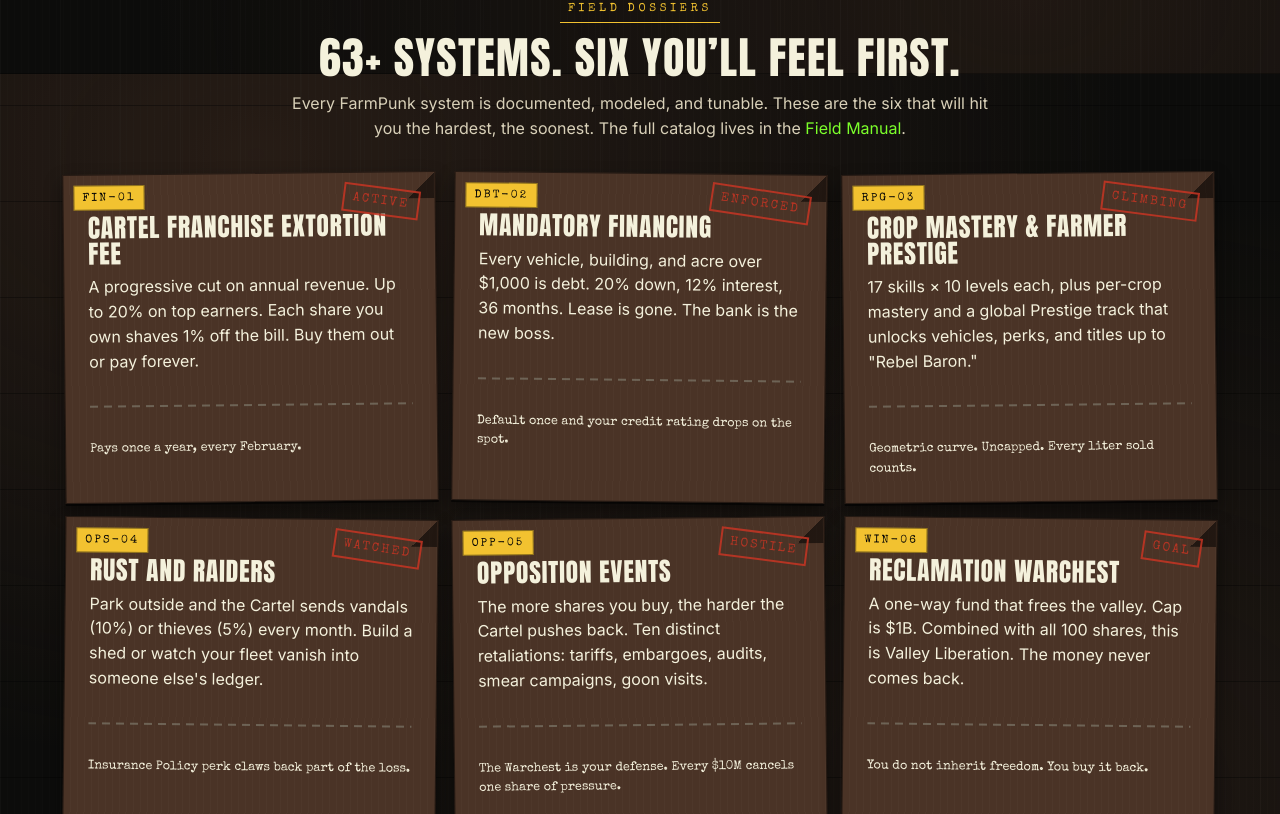
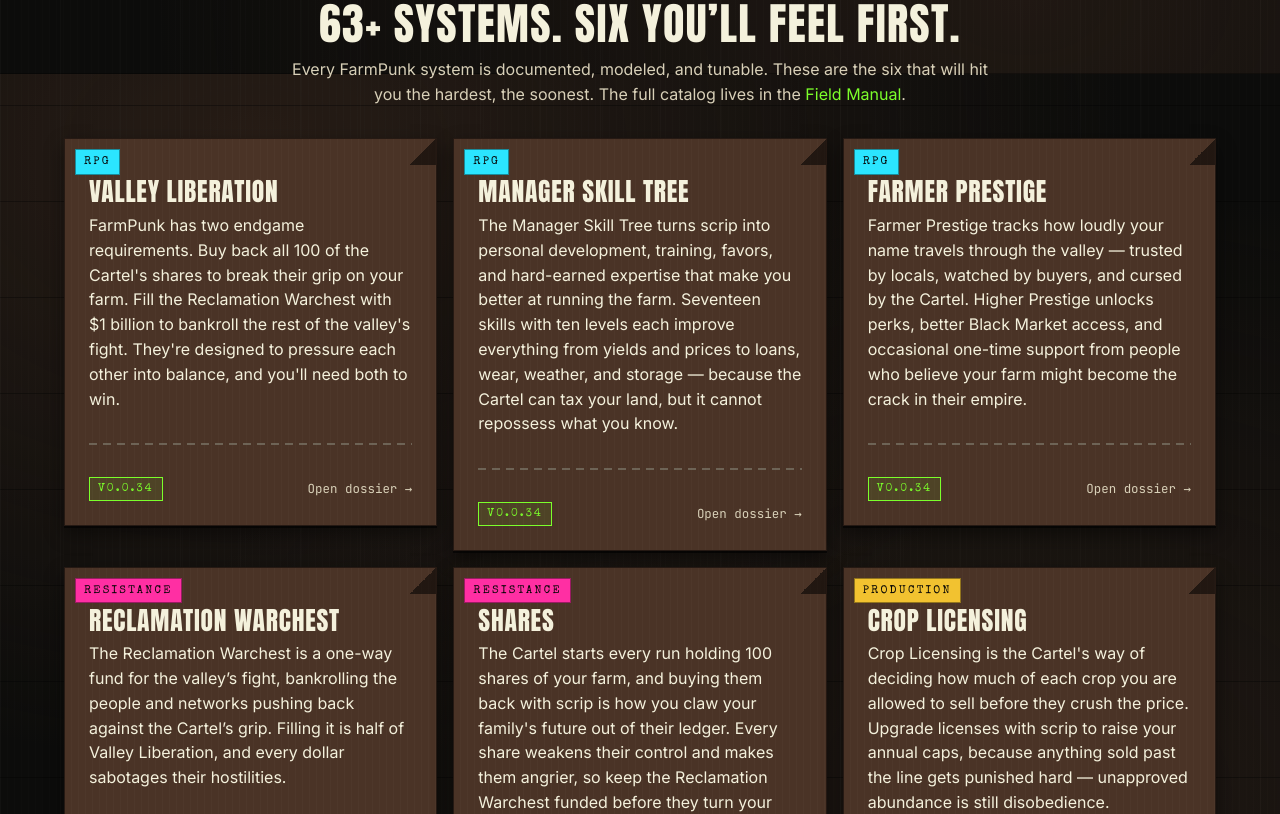
Before and after one commit to rwsp/farmpunkmarketingsite, a React (Vite) app: page / in a window 1280 px wide. Shown: the part 1526-2340 px from the top of the page. Built offline with nearby package versions, Linux system fonts and the light colour scheme.

Commit message:
homepage

```diff
--- a/src/components/layout/Footer.tsx
+++ b/src/components/layout/Footer.tsx
@@ -16,17 +16,11 @@
             <h4>The Mod</h4>
             <ul>
               <li><a href="/field-manual">Field Manual</a></li>
-              <li><a href="/black-markets">Black Markets</a></li>
+              <li><a href="/quick-reference">Quick Reference</a></li>
+              <li><a href="/calculators">Calculators</a></li>
               <li><a href="/console">Console Commands</a></li>
               <li><a href="/early-access">Early Access</a></li>
               <li><a href="/test-cases">Test Cases</a></li>
-            </ul>
-          </div>
-          <div>
-            <h4>The Fight</h4>
-            <ul>
-              <li><a href="/quick-reference">Quick Reference</a></li>
-              <li><a href="/calculators">Calculators</a></li>
             </ul>
           </div>
           <div>
--- /dev/null
+++ b/src/components/ui/CatalogCard.tsx
@@ -0,0 +1,34 @@
+import { Link } from 'react-router-dom';
+import { DossierCard } from './Card';
+import type { CatalogEntry } from '../../data/mechanics';
+import './catalog-card.css';
+
+/**
+ * CatalogCard — the standard Field Manual catalog tile. Shows the entry's
+ * category badge (color-toned), title, one-liner, status chip, and an
+ * "Open dossier →" CTA. Wraps the entry's link target.
+ *
+ * Used by the Field Manual index and reused on the Home page so featured
+ * mechanics on the marketing site read identically to their wiki entries.
+ */
+export function CatalogCard({ entry, tilt = 0 }: { entry: CatalogEntry; tilt?: number }) {
+  const href = entry.href ?? `/field-manual/${entry.slug}`;
+  const tone = entry.category.toLowerCase() as 'rpg' | 'resistance' | 'production' | 'money';
+  return (
+    <Link to={href} className="fp-cat-card__link">
+      <DossierCard badge={entry.category.toUpperCase()} badgeTone={tone} tilt={tilt}>
+        <h3>{entry.title}</h3>
+        <p style={{ margin: 0 }}>{entry.oneLiner}</p>
+        <hr className="fp-rule" />
+        <div className="fp-cat-card__foot">
+          <span
+            className={`fp-cat-card__chip fp-cat-card__chip--${entry.status === 'live' ? 'live' : 'pending'}`}
+          >
+            {entry.status === 'live' ? `v${entry.version}` : 'DOCS PENDING'}
+          </span>
+          <span className="fp-mono fp-cat-card__cta">Open dossier →</span>
+        </div>
+      </DossierCard>
+    </Link>
+  );
+}
--- /dev/null
+++ b/src/components/ui/catalog-card.css
@@ -0,0 +1,53 @@
+/* Shared catalog-card styles. Used by the Field Manual index and the
+   featured-systems section on the Home page so cards render identically
+   across the site. */
+
+.fp-cat-card__link {
+  text-decoration: none;
+  display: block;
+  color: inherit;
+}
+
+.fp-cat-card__link:hover .fp-dossier {
+  outline: 2px solid var(--fp-acid-green);
+  outline-offset: 4px;
+}
+
+/* Pending cards have slightly less ink to communicate "docs incomplete"
+   without disabling them. */
+.fp-cat-card__link .fp-dossier:has(.fp-cat-card__chip--pending) {
+  opacity: 0.92;
+}
+
+.fp-cat-card__chip {
+  display: inline-block;
+  font-family: var(--font-stamp);
+  font-size: 0.7rem;
+  letter-spacing: 0.18em;
+  text-transform: uppercase;
+  padding: 2px 8px;
+  border: 1px solid;
+  white-space: nowrap;
+}
+.fp-cat-card__chip--live {
+  color: var(--fp-acid-green);
+  border-color: var(--fp-acid-green);
+  background: rgba(124, 255, 43, 0.08);
+}
+.fp-cat-card__chip--pending {
+  color: var(--fp-warning-yellow);
+  border-color: var(--fp-warning-yellow);
+  background: rgba(242, 194, 48, 0.06);
+}
+
+.fp-cat-card__foot {
+  display: flex;
+  justify-content: space-between;
+  align-items: center;
+  gap: var(--space-3);
+  flex-wrap: wrap;
+}
+.fp-cat-card__cta {
+  font-size: 0.78rem;
+  color: var(--fp-bone-paper);
+}
--- a/src/pages/FieldManual.tsx
+++ b/src/pages/FieldManual.tsx
@@ -1,6 +1,7 @@
 import { Link } from 'react-router-dom';
 import { GraffitiTag } from '../components/ui/GraffitiTag';
-import { DossierCard, Callout } from '../components/ui/Card';
+import { Callout } from '../components/ui/Card';
+import { CatalogCard } from '../components/ui/CatalogCard';
 import {
   CATALOG_BY_CATEGORY,
   TOTAL_SHIPPED_SYSTEMS,
@@ -35,9 +36,9 @@
             <strong>{TOTAL_SHIPPED_SYSTEMS} top-level systems</strong>{' '}
             ({TOTAL_SHIPPED_BEHAVIOURS}+ distinct behaviours when you count
             individual skills, perks, and cartel attacks). Cards tagged{' '}
-            <span className="fp-fm__chip fp-fm__chip--live">v0.0.34</span>{' '}
+            <span className="fp-cat-card__chip fp-cat-card__chip--live">v0.0.34</span>{' '}
             have a complete dossier; cards tagged{' '}
-            <span className="fp-fm__chip fp-fm__chip--pending">DOCS PENDING</span>{' '}
+            <span className="fp-cat-card__chip fp-cat-card__chip--pending">DOCS PENDING</span>{' '}
             still have a stub page with related-system links while the full
             write-up is in progress.
           </p>
@@ -68,7 +69,7 @@
               </header>
               <div className="fp-fm__grid">
                 {sorted.map(entry => (
-                  <CatalogCard key={entry.slug} entry={entry} category={cat} />
+                  <CatalogCard key={entry.slug} entry={entry} />
                 ))}
               </div>
             </section>
@@ -82,29 +83,3 @@
 function sortPriority(entry: CatalogEntry): number {
   return entry.status === 'live' ? 0 : 1;
 }
-
-function CatalogCard({ entry, category }: { entry: CatalogEntry; category: Category }) {
-  const href = entry.href ?? `/field-manual/${entry.slug}`;
-
-  return (
-    <Link to={href} className="fp-fm__link">
-      <DossierCard
-        badge={category.toUpperCase()}
-        badgeTone={category.toLowerCase() as 'rpg' | 'resistance' | 'production' | 'money'}
-        tilt={0}
-      >
-        <h3>{entry.title}</h3>
-        <p style={{ margin: 0 }}>{entry.oneLiner}</p>
-        <hr className="fp-rule" />
-        <div className="fp-fm__card-foot">
-          <span
-            className={`fp-fm__chip fp-fm__chip--${entry.status === 'live' ? 'live' : 'pending'}`}
-          >
-            {entry.status === 'live' ? `v${entry.version}` : 'DOCS PENDING'}
-          </span>
-          <span className="fp-mono fp-fm__card-cta">Open dossier →</span>
-        </div>
-      </DossierCard>
-    </Link>
-  );
-}
--- a/src/pages/Home.tsx
+++ b/src/pages/Home.tsx
@@ -1,62 +1,29 @@
 import { Link } from 'react-router-dom';
 import { Button } from '../components/ui/Button';
 import { GraffitiTag } from '../components/ui/GraffitiTag';
-import { DossierCard, Callout } from '../components/ui/Card';
-import { TOTAL_SHIPPED_BEHAVIOURS } from '../data/mechanics';
+import { Callout } from '../components/ui/Card';
+import { CatalogCard } from '../components/ui/CatalogCard';
+import {
+  ALL_CATALOG,
+  TOTAL_SHIPPED_BEHAVIOURS,
+  type CatalogEntry
+} from '../data/mechanics';
 import farmpunkIconSmall from '../assets/farmpunk-icon@small.webp';
 import farmpunkIcon from '../assets/farmpunk-icon.png';
 import './home.css';
 
-const KEY_FEATURES = [
-  {
-    badge: 'FIN-01',
-    stamp: 'ACTIVE',
-    title: 'Cartel Franchise Extortion Fee',
-    body:
-      'A progressive cut on annual revenue. Up to 20% on top earners. Each share you own shaves 1% off the bill. Buy them out or pay forever.',
-    rule: 'Pays once a year, every February.'
-  },
-  {
-    badge: 'DBT-02',
-    stamp: 'ENFORCED',
-    title: 'Mandatory Financing',
-    body:
-      'Every vehicle, building, and acre over $1,000 is debt. 20% down, 12% interest, 36 months. Lease is gone. The bank is the new boss.',
-    rule: 'Default once and your credit rating drops on the spot.'
-  },
-  {
-    badge: 'RPG-03',
-    stamp: 'CLIMBING',
-    title: 'Crop Mastery & Farmer Prestige',
-    body:
-      '17 skills × 10 levels each, plus per-crop mastery and a global Prestige track that unlocks vehicles, perks, and titles up to "Rebel Baron."',
-    rule: 'Geometric curve. Uncapped. Every liter sold counts.'
-  },
-  {
-    badge: 'OPS-04',
-    stamp: 'WATCHED',
-    title: 'Rust and Raiders',
-    body:
-      'Park outside and the Cartel sends vandals (10%) or thieves (5%) every month. Build a shed or watch your fleet vanish into someone else\'s ledger.',
-    rule: 'Insurance Policy perk claws back part of the loss.'
-  },
-  {
-    badge: 'OPP-05',
-    stamp: 'HOSTILE',
-    title: 'Opposition Events',
-    body:
-      'The more shares you buy, the harder the Cartel pushes back. Ten distinct retaliations: tariffs, embargoes, audits, smear campaigns, goon visits.',
-    rule: 'The Warchest is your defense. Every $10M cancels one share of pressure.'
-  },
-  {
-    badge: 'WIN-06',
-    stamp: 'GOAL',
-    title: 'Reclamation Warchest',
-    body:
-      'A one-way fund that frees the valley. Cap is $1B. Combined with all 100 shares, this is Valley Liberation. The money never comes back.',
-    rule: 'You do not inherit freedom. You buy it back.'
-  }
+const FEATURED_SLUGS = [
+  'valley-liberation',
+  'skills',
+  'farmer-prestige',
+  'reclamation-warchest',
+  'shares',
+  'crop-licensing'
 ];
+
+const FEATURED: CatalogEntry[] = FEATURED_SLUGS
+  .map(slug => ALL_CATALOG.find(e => e.slug === slug))
+  .filter((e): e is CatalogEntry => e !== undefined);
 
 export function Home() {
   return (
@@ -124,9 +91,6 @@
 
               <ul className="fp-hero__stats">
                 <li><span>{TOTAL_SHIPPED_BEHAVIOURS}+</span> Systems &amp; skills</li>
-                <li><span>100</span> Shares</li>
-                <li><span>$1B</span> Warchest cap</li>
-                <li><span>10</span> Cartel retaliations</li>
               </ul>
             </div>
           </div>
@@ -181,20 +145,8 @@
           </header>
 
           <div className="fp-features-grid">
-            {KEY_FEATURES.map((f, i) => (
-              <DossierCard
-                key={f.badge}
-                badge={f.badge}
-                stamp={f.stamp}
-                tilt={i % 2 === 0 ? -0.6 : 0.6}
-              >
-                <h3>{f.title}</h3>
-                <p>{f.body}</p>
-                <hr className="fp-rule" />
-                <p className="fp-stamp" style={{ fontSize: '0.78rem', margin: 0 }}>
-                  {f.rule}
-                </p>
-              </DossierCard>
+            {FEATURED.map(entry => (
+              <CatalogCard key={entry.slug} entry={entry} />
             ))}
           </div>
         </div>
@@ -222,7 +174,6 @@
                 The valley does.
               </li>
             </ol>
-            <Button to="/endgame" variant="rebel">Walk the Reclamation Sequence</Button>
           </div>
 
           <Callout kind="rebellion" title="From the back of a tax notice">
@@ -237,7 +188,7 @@
         <div className="fp-content fp-ea__inner">
           <div className="fp-ea__copy">
             <span className="fp-eyebrow">Status — v0.0.34 · Early Access</span>
-            <h2>Forty-plus systems shipped. More incoming.</h2>
+            <h2>{TOTAL_SHIPPED_BEHAVIOURS}+ systems shipped. More incoming.</h2>
             <p>
               Annual taxes, financing, credit ratings, scrip, shares, dividends,
               skills, mastery, perks, licensing, novelty, spoilage, weather,
@@ -246,7 +197,6 @@
             </p>
             <div className="fp-ea__ctas">
               <Button to="/early-access" variant="primary">What's in EA →</Button>
-              <Button to="/console" variant="ghost">Console reference</Button>
             </div>
           </div>
           <div className="fp-ea__changelog">
--- a/src/pages/home.css
+++ b/src/pages/home.css
@@ -278,10 +278,11 @@
   margin-top: var(--space-5);
 }
 
-/* ── Features grid ─────────────────────────────────────────────── */
+/* ── Features grid — mirrors the Field Manual catalog grid so featured
+   mechanics on the home page read identically to their wiki entries. */
 .fp-features-grid {
   display: grid;
-  grid-template-columns: repeat(auto-fit, minmax(280px, 1fr));
+  grid-template-columns: repeat(auto-fit, minmax(320px, 1fr));
   gap: var(--space-4);
 }
 
```
Also changed, not shown: src/pages/field-manual.css (+2 -48 lines), 1 other file (tests, documents, lock files or other folders).
